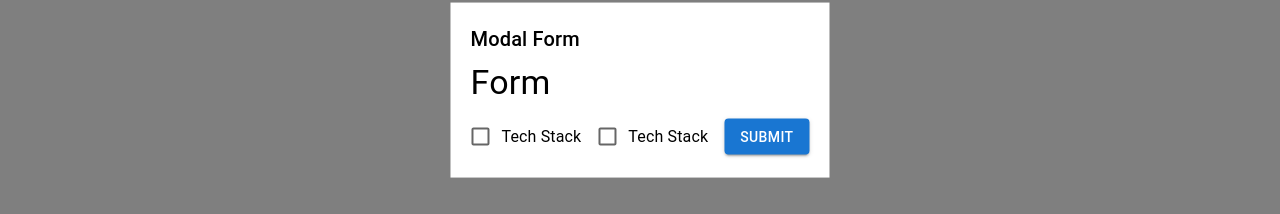
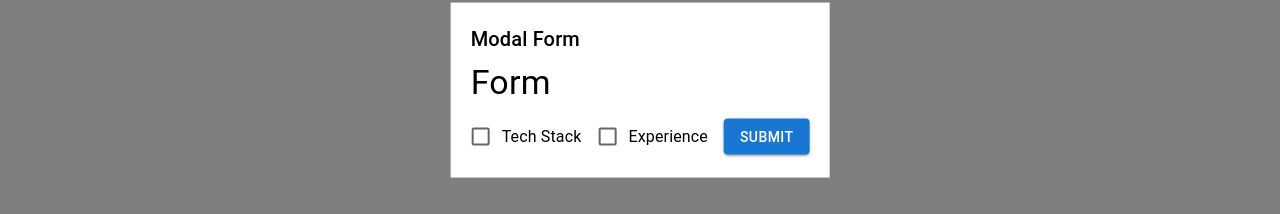
Before and after one commit to ajaygb01/nextjs-portfolio, a Next.js app: page /portfolio in a window 1280 px wide. Both pictures are taken after a click on the button "OPEN MODAL". Shown: the part 310-524 px from the top of the page. Built offline with nearby package versions, Linux system fonts and the light colour scheme.

Commit message:
adding changes

```diff
--- a/pages/index.tsx
+++ b/pages/index.tsx
@@ -279,6 +279,7 @@ export default function Index() {
                         backgroundColor: darkMode
                           ? darkTheme.palette.info.main
                           : lightTheme.palette.info.main,
+
                       }}
                       key={skill}
                       label={skill}
--- a/pages/portfolio.tsx
+++ b/pages/portfolio.tsx
@@ -130,8 +130,8 @@ const Portfilo: React.FC = () => {
               {formValues.isTechStack && renderTechStackFields()}
 
               <FormControlLabel
-                control={<Checkbox checked={formValues.isTechStack} onChange={(e) => handleChange('isTechStack', e.target.checked)} />}
-                label="Tech Stack"
+                control={<Checkbox checked={formValues.isExperience} onChange={(e) => handleChange('isExperience', e.target.checked)} />}
+                label="Experience"
               />
               <Button type="submit" variant="contained" color="primary">Submit</Button>
             </form>
```
